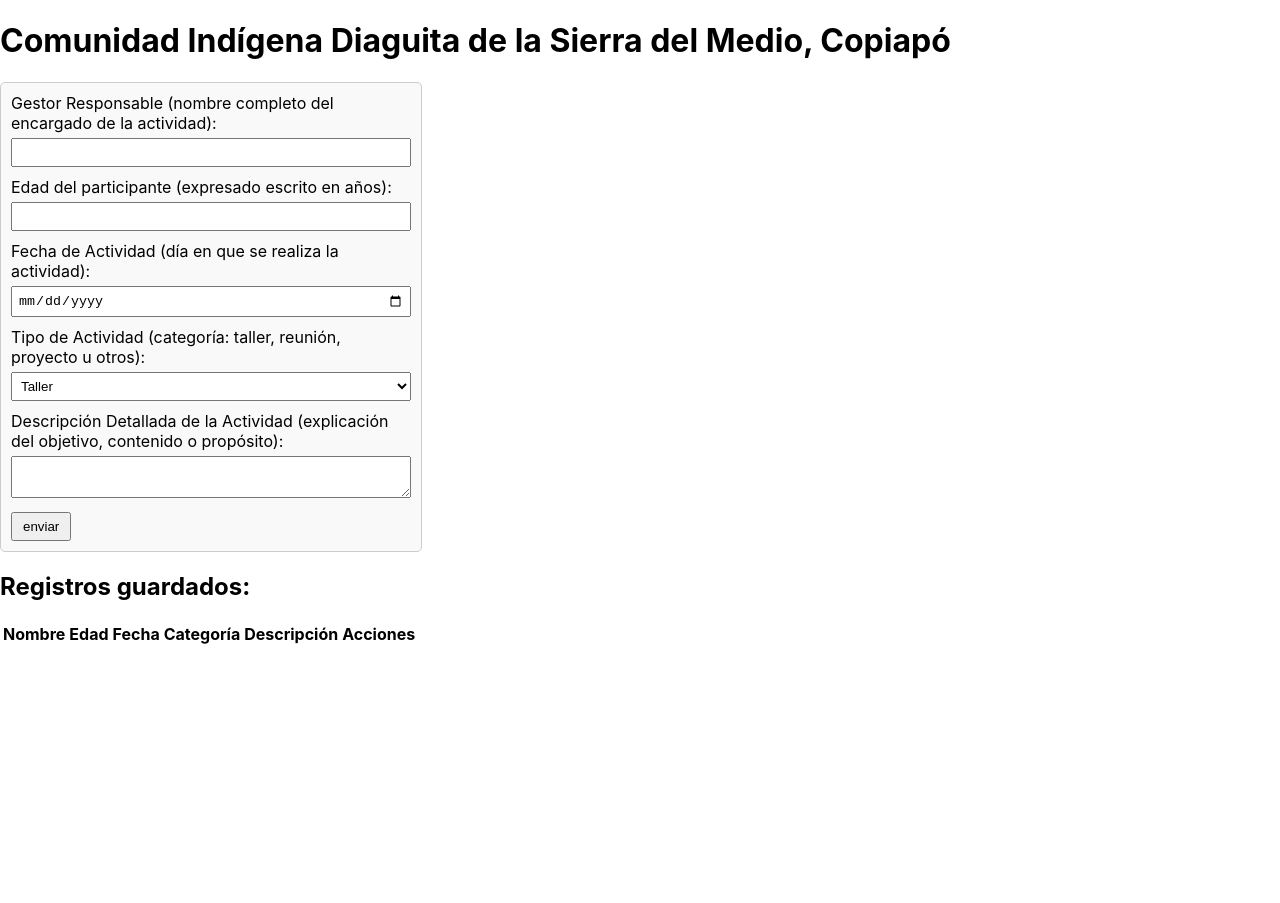
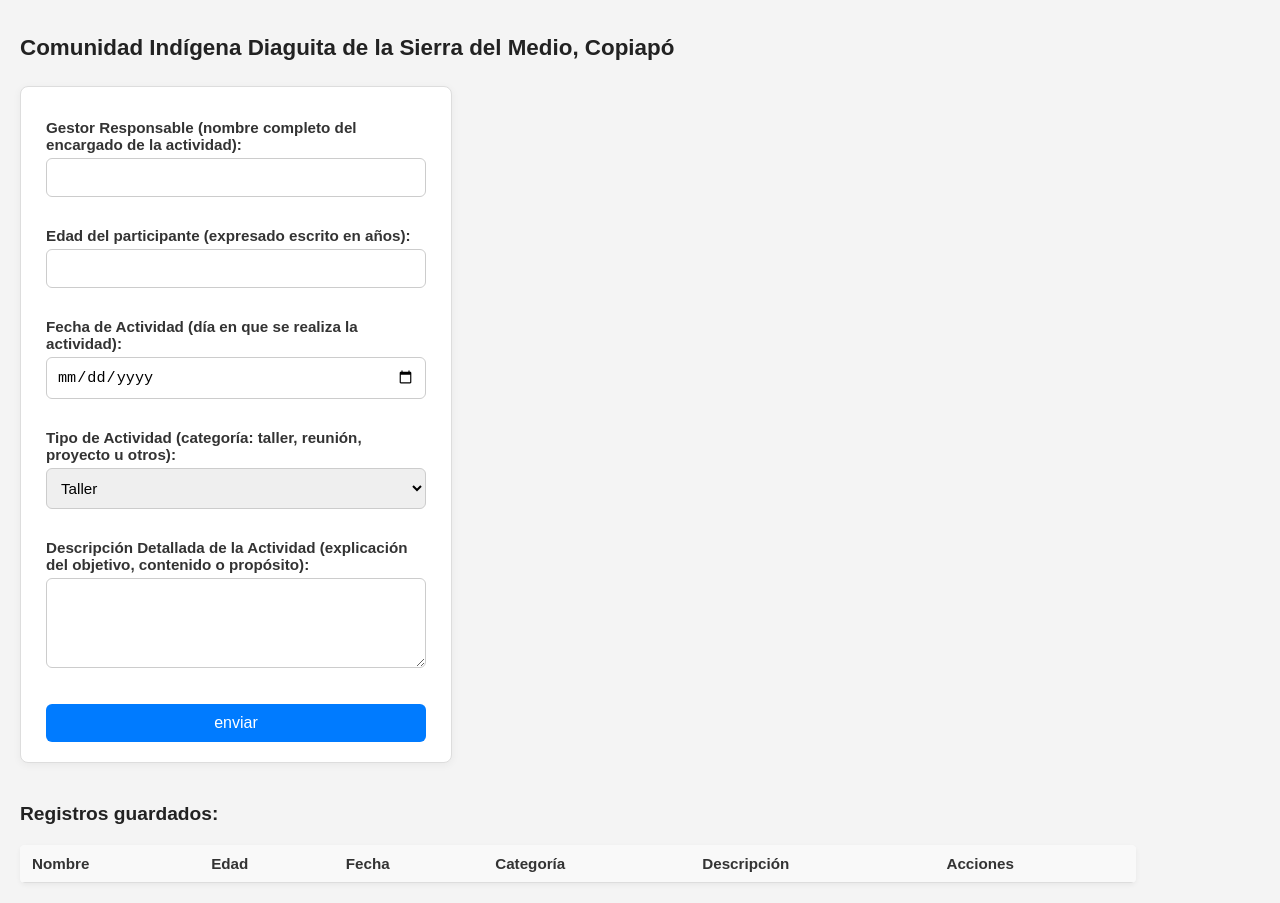
Before and after one commit to allan-alquinta/prueba4, a React (Create React App) app in the folder prueba4/: page / in a window 1280 px wide. Before the commit the page ends 800 px from the top, so only its background shows below. Built offline with nearby package versions, Linux system fonts and the light colour scheme.

Commit message:
commit 1: Mejora visual del formulario manteniendo estructura original

```diff
--- a/prueba4/src/index.css
+++ b/prueba4/src/index.css
@@ -1,45 +1,114 @@
 
 body {
+  font-family: Arial, sans-serif;
+  background-color: #f4f4f4;
   margin: 0;
-  font-family: -apple-system, BlinkMacSystemFont, "Segoe UI", Roboto, "Helvetica Neue",
-    Arial, "Noto Sans", sans-serif, "Apple Color Emoji", "Segoe UI Emoji", "Segoe UI Symbol",
-    "Noto Color Emoji";
-  -webkit-font-smoothing: antialiased;
-  -moz-osx-font-smoothing: grayscale;
+  padding: 20px;
 }
 
-
-code {
-  font-family: source-code-pro, Menlo, Monaco, Consolas, "Courier New", monospace;
+h1 {
+  font-size: 1.4rem;
+  color: #222;
+  margin-bottom: 25px;
 }
 
+form {
+  width: 380px;
+  background-color: #ffffff;
+  padding: 20px 25px;
+  border-radius: 8px;
+  border: 1px solid #ddd;
+  box-shadow: 0 2px 8px rgba(0,0,0,0.05);
+}
 
-form {
-  margin-bottom: 20px;
-  padding: 10px;
-  border: 1px solid #ccc;
-  max-width: 400px;
-  background-color: #f9f9f9;
-  border-radius: 5px;
+label {
+  font-weight: 600;
+  margin-top: 12px;
+  display: block;
+  font-size: 0.95rem;
+  color: #333;
 }
 
 input,
-textarea,
-select {
+select,
+textarea {
   width: 100%;
+  padding: 10px;
+  font-size: 0.95rem;
+  border: 1px solid #ccc;
+  border-radius: 6px;
   margin-top: 5px;
-  margin-bottom: 10px;
-  padding: 5px;
   box-sizing: border-box;
 }
 
+textarea {
+  resize: vertical;
+  height: 90px;
+}
+
 button {
-  margin-right: 10px;
-  padding: 5px 10px;
+  margin-top: 15px;
+  background-color: #007bff;
+  color: #fff;
+  font-size: 1rem;
+  padding: 10px;
+  border: none;
+  width: 100%;
+  border-radius: 6px;
   cursor: pointer;
 }
 
-p {
-  font-weight: bold;
-  margin-top: 10px;
+button:hover {
+  background-color: #0056b3;
 }
+
+h2 {
+  margin-top: 40px;
+  font-size: 1.2rem;
+  color: #222;
+}
+
+table {
+  margin-top: 20px;
+  border-collapse: collapse;
+  width: 90%;
+  background-color: #fff;
+  box-shadow: 0 2px 5px rgba(0,0,0,0.05);
+  border-radius: 5px;
+  overflow: hidden;
+}
+
+th, td {
+  padding: 10px 12px;
+  border-bottom: 1px solid #ddd;
+  font-size: 0.95rem;
+  text-align: left;
+}
+
+th {
+  background-color: #f9f9f9;
+  color: #333;
+}
+
+td button {
+  padding: 5px 10px;
+  font-size: 0.85rem;
+  margin-right: 6px;
+  border: none;
+  border-radius: 4px;
+  cursor: pointer;
+}
+
+td button:first-child {
+  background-color: #ffc107;
+  color: #000;
+}
+
+td button:last-child {
+  background-color: #dc3545;
+  color: white;
+}
+
+td button:hover {
+  opacity: 0.85;
+}
```
Also changed, not shown: prueba4/enlances y explicacion sobre mis commit que hice.txt (deleted).
